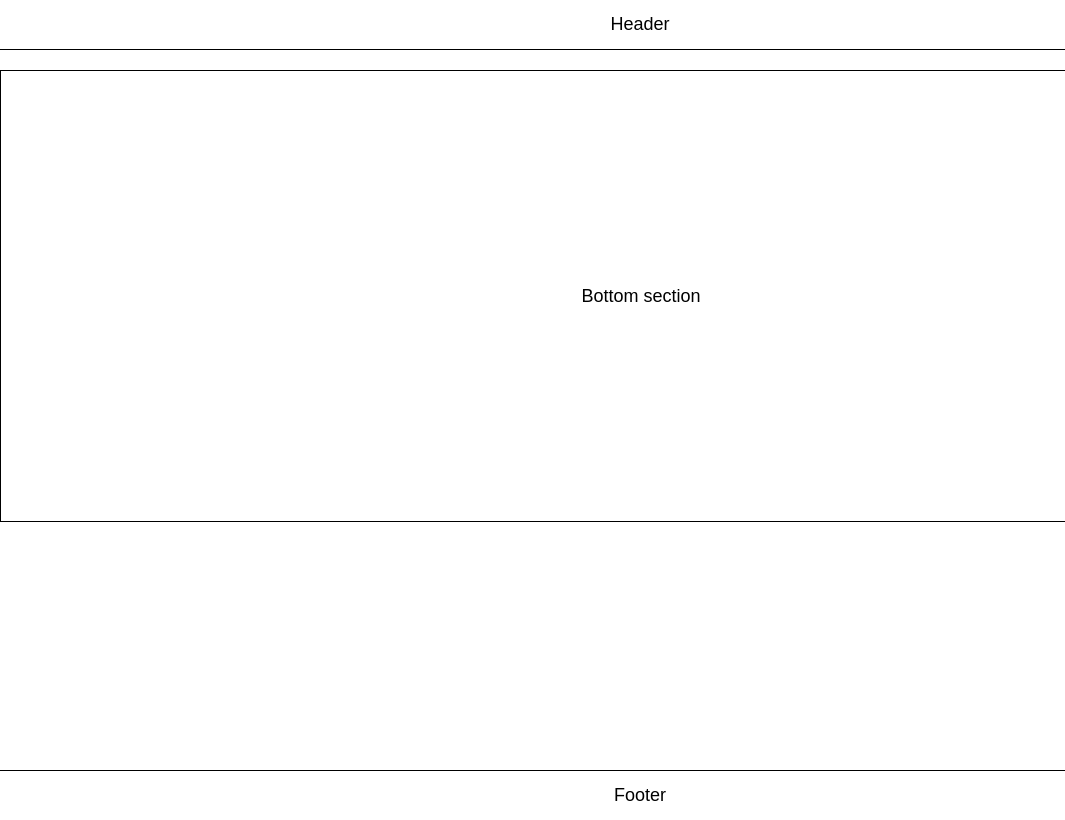
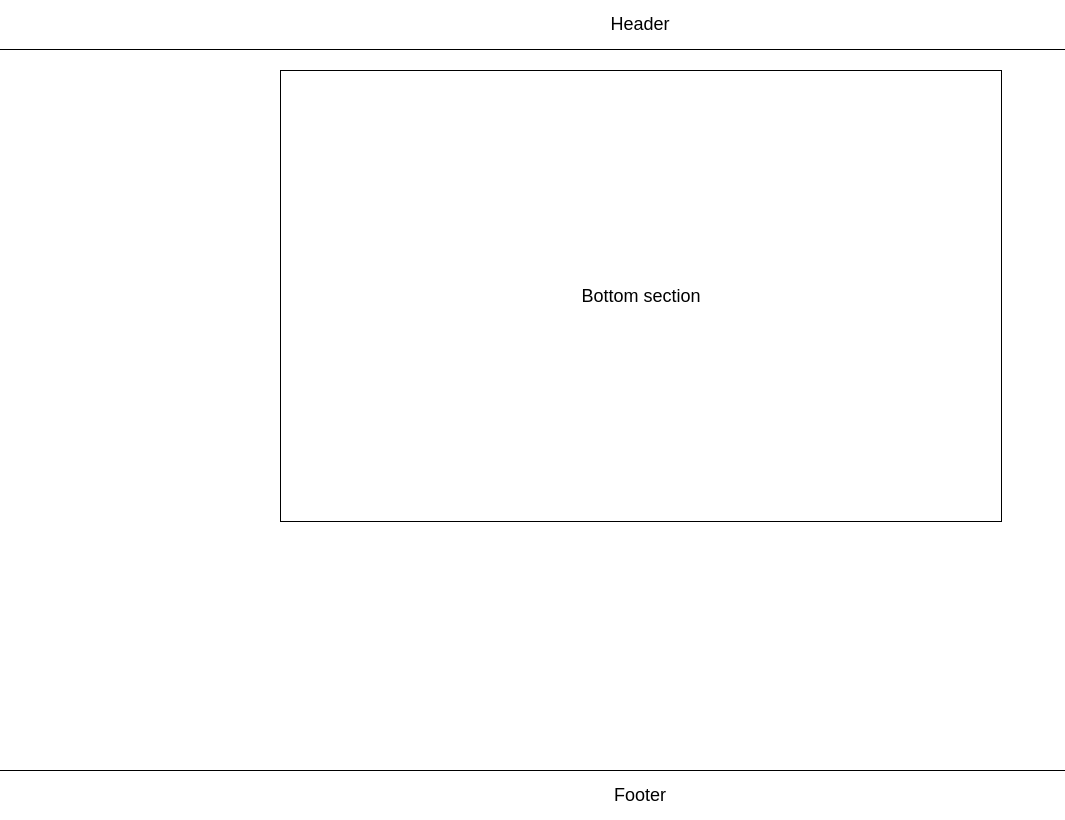
Before and after one commit to ooloo-io/github-flow-ddeniro, a website: page src/index.html in a window 1280 px wide. Shown: the whole page, without its empty margins (0-1065 px from the left). Drawn offline with nearby package versions, Linux system fonts and the light colour scheme.

Commit message:
Added styling to content (#5)
* Added styling to content

* Added max-width to content container

```diff
--- a/src/styles.css
+++ b/src/styles.css
@@ -20,6 +20,9 @@ body {
 
 .content {
   min-height: calc(100vh - 100px);
+  width: 720px;
+  max-width: 100%;
+  margin: auto;
 }
 
 .section {
```
